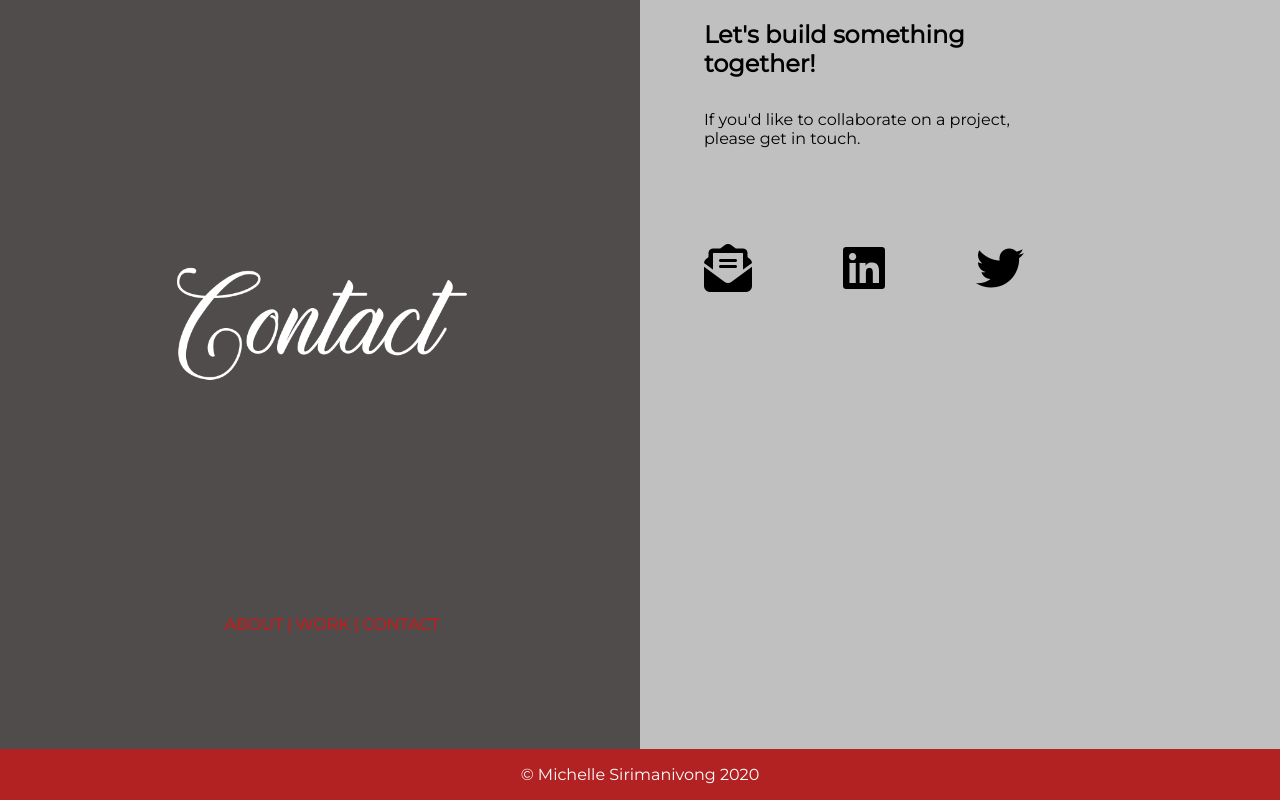
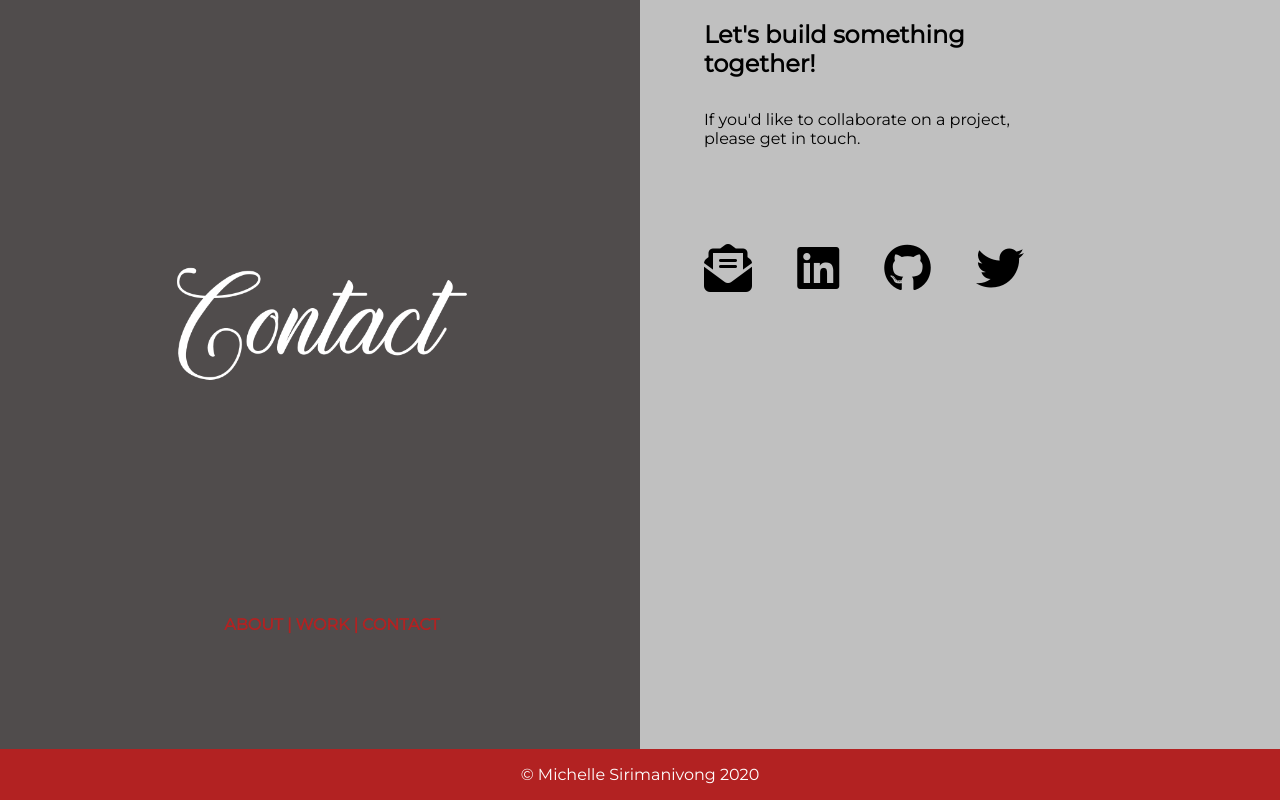
Before and after one commit to MicheSi/portfolio-react, a React (Create React App) app: page / in a window 1280 px wide. Shown: the part 2502-3302 px from the top of the page. Built offline with nearby package versions, Linux system fonts and the light colour scheme.

Commit message:
added github to contacts

```diff
--- a/src/components/contact.js
+++ b/src/components/contact.js
@@ -17,6 +17,7 @@ const Contact = props => {
                 <div className='iconLinks'>
                     <a href='mailto:mlazzell17@gmail.com'><i className="fas fa-envelope-open-text"></i></a>
                     <a href='https://www.linkedin.com/in/michellesirimanivong/' target='_blank' rel='noopener noreferrer'><i className="fab fa-linkedin"></i></a>
+                    <a href='https://github.com/MicheSi' target='_blank' rel='noopener noreferrer'><i className="fab fa-github"></i></a>
                     <a href='https://twitter.com/msirimanivong' target='_blank' rel='noopener noreferrer'><i className="fab fa-twitter"></i></a>
                 </div>
             </div>
```
